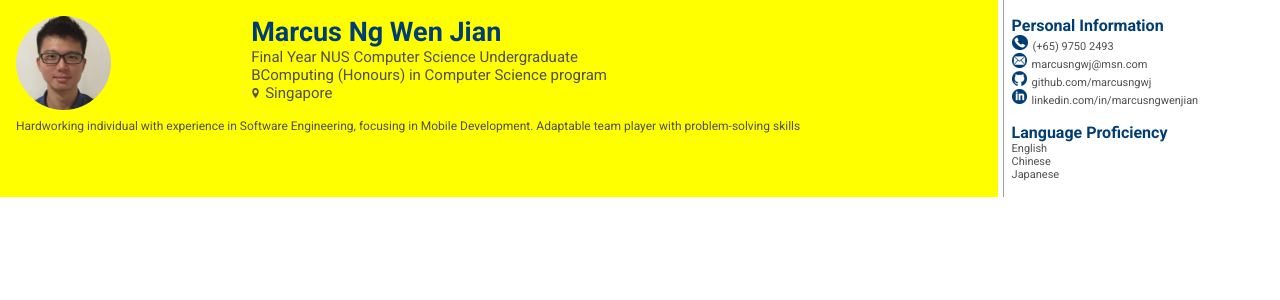
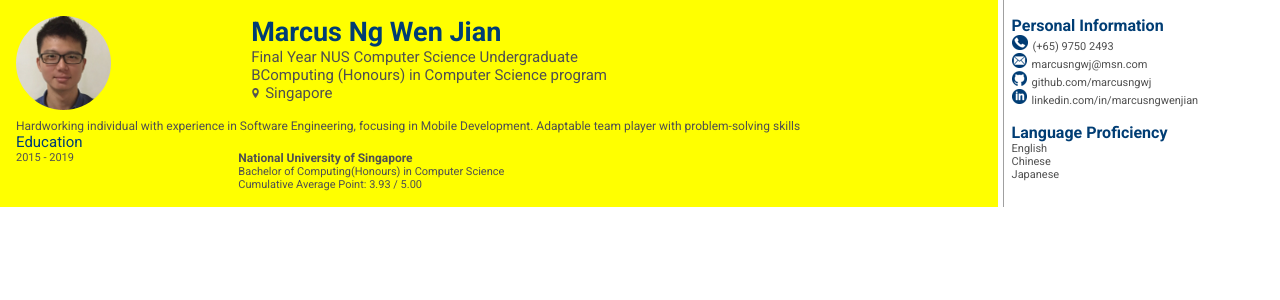
Before and after one commit to marcusngwj/Resume, a React (Create React App) app: page / in a window 1280 px wide. Shown: the top 300 px of the page. Built offline with nearby package versions, Linux system fonts and the light colour scheme.

Commit message:
update education component

```diff
--- a/src/columns/mainbar/MainBar.js
+++ b/src/columns/mainbar/MainBar.js
@@ -1,6 +1,7 @@
 import React, { Component } from 'react';
 
 import HeadBanner from './components/head_banner/HeadBanner';
+import Education from './components/education/Education';
 
 export default class MainBar extends Component {
   // constructor(props) {
@@ -11,7 +12,7 @@ export default class MainBar extends Component {
     return (
       <div className="mainbar">
         <HeadBanner />
-
+        <Education />
       </div>
     );
   }
--- /dev/null
+++ b/src/columns/mainbar/components/education/Education.js
@@ -0,0 +1,23 @@
+import React, { Component } from 'react';
+
+import './style.css';
+
+export default class Education extends Component {
+  // constructor(props) {
+  //   super(props);
+  // }
+
+  render() {
+    return (
+      <div className="education">
+        <p className="title">Education</p>
+        <div className="content">
+          <p className="period">2015 - 2019</p>
+          <p className="institution">National University of Singapore</p>
+          <p className="description">Bachelor of Computing(Honours) in Computer Science</p>
+          <p className="score">Cumulative Average Point: 3.93 / 5.00</p>
+        </div>
+      </div>
+    );
+  }
+}
--- /dev/null
+++ b/src/columns/mainbar/components/education/style.css
@@ -0,0 +1,34 @@
+@import url("https://fonts.googleapis.com/css?family=Roboto:100,100i,300,300i,400,400i,500,500i,700,700i,900,900i");
+.education {
+  margin: MAINBAR_COMPONENT_MARGIN_TOP 0px 0px 0px; }
+  .education .title {
+    padding: 0;
+    margin: 0;
+    color: #003d74;
+    font-size: 15px; }
+  .education .content {
+    padding: 0;
+    margin: 0;
+    font-size: 11px;
+    display: grid;
+    grid-template-areas: 'period sch sch sch'
+ 'period desc desc desc'
+ 'period score score score'; }
+    .education .content .period {
+      grid-area: period;
+      padding: 0;
+      margin: 0; }
+    .education .content .institution {
+      grid-area: sch;
+      padding: 0;
+      margin: 0;
+      font-size: 12px;
+      font-weight: bold; }
+    .education .content .description {
+      grid-area: desc;
+      padding: 0;
+      margin: 0; }
+    .education .content .score {
+      grid-area: score;
+      padding: 0;
+      margin: 0; }
--- /dev/null
+++ b/src/columns/mainbar/components/education/style.scss
@@ -0,0 +1,50 @@
+@import 'theme/styles/theme';
+
+.education {
+  margin: MAINBAR_COMPONENT_MARGIN_TOP 0px 0px 0px;
+
+  .title {
+    padding: 0;
+    margin: 0;
+    color: $COLOR_BRAND_BLUE;
+    font-size: $MAINBAR_COMPONENT_TITLE_FONT_SIZE;
+    font-weight: bold;
+  }
+
+  .content {
+    padding: 0;
+    margin: 0;
+    font-size: $MAINBAR_SUBCOMPONENT_TEXT_FONT_SIZE;
+    display: grid;
+    grid-template-areas:
+    'period sch sch sch'
+    'period desc desc desc'
+    'period score score score';
+
+    .period {
+      grid-area: period;
+      padding: 0;
+      margin: 0;
+    }
+
+    .institution {
+      grid-area: sch;
+      padding: 0;
+      margin: 0;
+      font-size: $MAINBAR_SUBCOMPONENT_TITLE_FONT_SIZE;
+      font-weight: bold;
+    }
+
+    .description {
+      grid-area: desc;
+      padding: 0;
+      margin: 0;
+    }
+
+    .score {
+      grid-area: score;
+      padding: 0;
+      margin: 0;
+    }
+  }
+}
--- a/src/theme/styles/_theme.scss
+++ b/src/theme/styles/_theme.scss
@@ -12,6 +12,11 @@ $FONT_WEIGHT_BLACK: 900;
 $COLOR_BRAND_BLACK: #505050;
 $COLOR_BRAND_BLUE: #003d74;
 
+$MAINBAR_COMPONENT_MARGIN_TOP: 1em;
+$MAINBAR_COMPONENT_TITLE_FONT_SIZE: 15px;
+$MAINBAR_SUBCOMPONENT_TITLE_FONT_SIZE: 12px;
+$MAINBAR_SUBCOMPONENT_TEXT_FONT_SIZE: 11px;
+
 $SIDEBAR_COMPONENT_MARGIN_TOP: 1em;
 $SIDEBAR_COMPONENT_PADDING_LEFT: 0.5em;
 $SIDEBAR_TITLE_FONT_SIZE: 16px;
```
